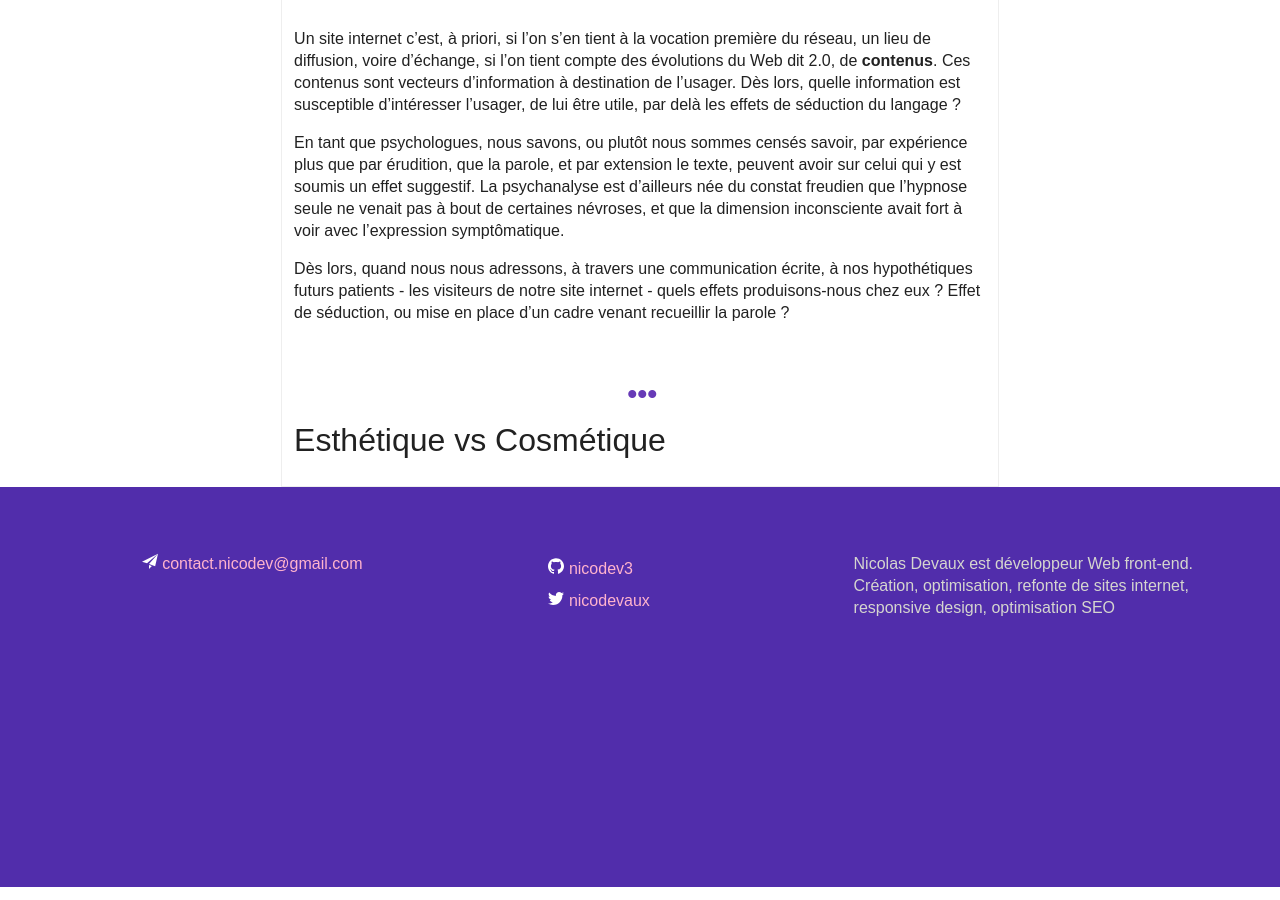
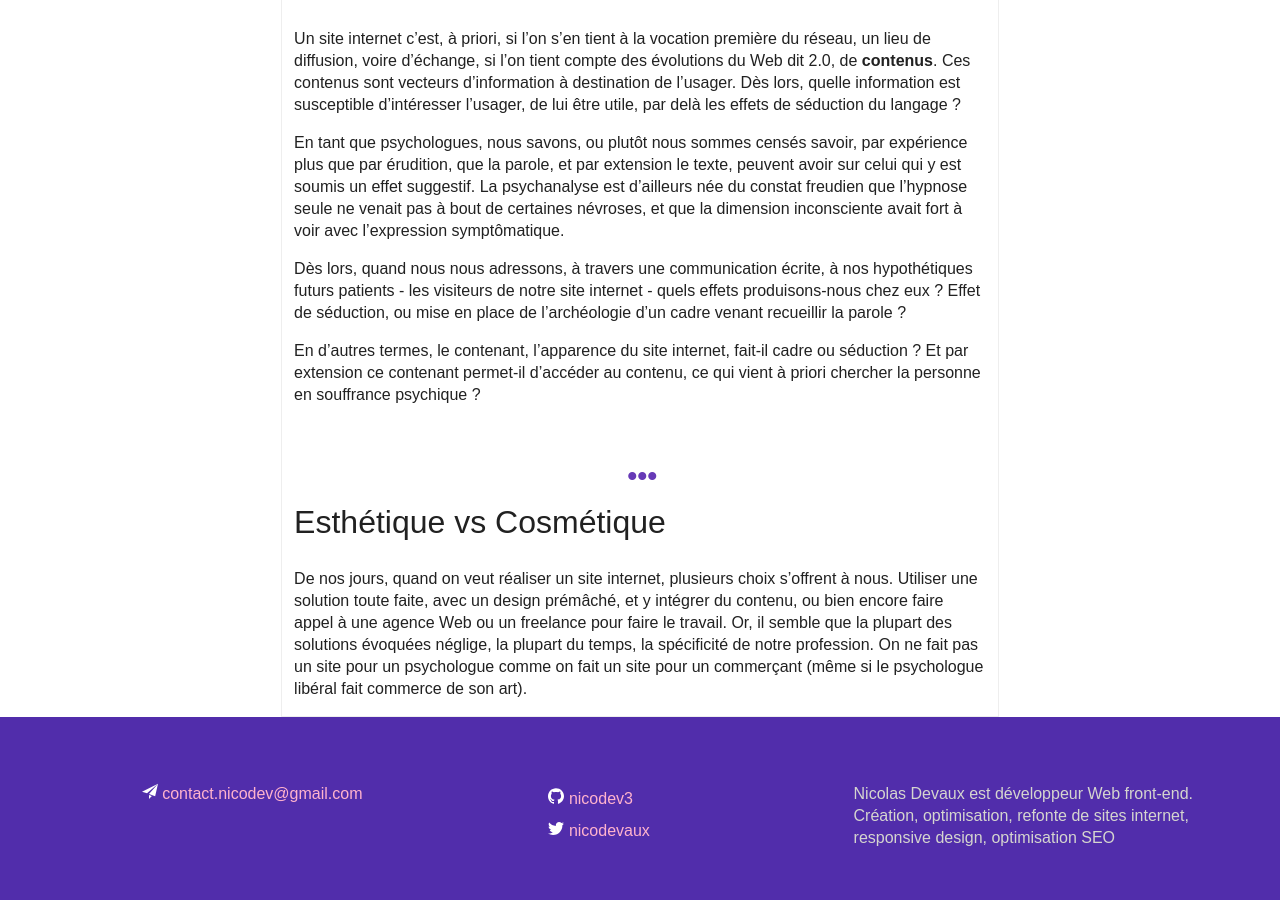
Before and after one commit to nicodev3/nicodev3.github.io, a Jekyll site: the page built from _posts/2016-09-05-site-internet-psychologues.md, in a window 1280 px wide and 900 px high, scrolled down 998 px. Built offline with Jekyll 4.4.1, drawn with Linux system fonts in a browser that asks for light colours; nearby versions of some CDN libraries; comment, search, counter and statistics services are not loaded.

Commit message:
Update 2016-09-05-site-internet-psychologues.md

```diff
--- a/_posts/2016-09-05-site-internet-psychologues.md
+++ b/_posts/2016-09-05-site-internet-psychologues.md
@@ -24,6 +24,10 @@ Un site internet c'est, à priori, si l'on s'en tient à la vocation première d
 
 En tant que psychologues, nous savons, ou plutôt nous sommes censés savoir, par expérience plus que par érudition, que la parole, et par extension le texte, peuvent avoir sur celui qui y est soumis un effet suggestif. La psychanalyse est d'ailleurs née du constat freudien que l'hypnose seule ne venait pas à bout de certaines névroses, et que la dimension inconsciente avait fort à voir avec l'expression symptômatique.
 
-Dès lors, quand nous nous adressons, à travers une communication écrite, à nos hypothétiques futurs patients - les visiteurs de notre site internet - quels effets produisons-nous chez eux&nbsp;? Effet de séduction, ou mise en place d'un cadre venant recueillir la parole&nbsp;?
+Dès lors, quand nous nous adressons, à travers une communication écrite, à nos hypothétiques futurs patients - les visiteurs de notre site internet - quels effets produisons-nous chez eux&nbsp;? Effet de séduction, ou mise en place de l'archéologie d'un cadre venant recueillir la parole&nbsp;?
+
+En d'autres termes, le contenant, l'apparence du site internet, fait-il cadre ou séduction&nbsp;? Et par extension ce contenant permet-il d'accéder au contenu, ce qui vient à priori chercher la personne en souffrance psychique&nbsp;?
 
 ## Esthétique vs Cosmétique
+
+De nos jours, quand on veut réaliser un site internet, plusieurs choix s'offrent à nous. Utiliser une solution toute faite, avec un design prémâché, et y intégrer du contenu, ou bien encore faire appel à une agence Web ou un freelance pour faire le travail. Or, il semble que la plupart des solutions évoquées néglige, la plupart du temps, la spécificité de notre profession. On ne fait pas un site pour un psychologue comme on fait un site pour un commerçant (même si le psychologue libéral fait commerce de son art).
```
